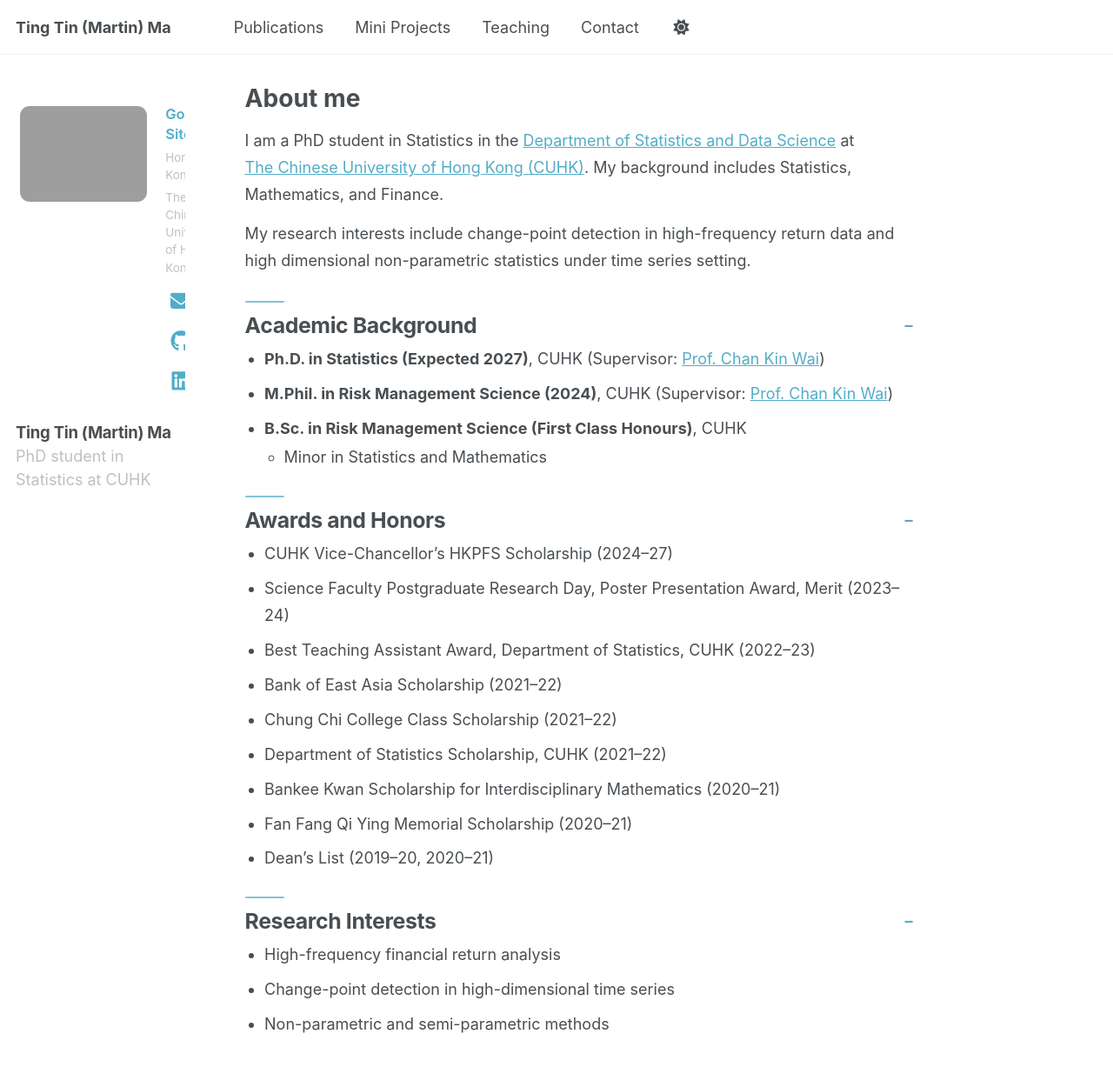
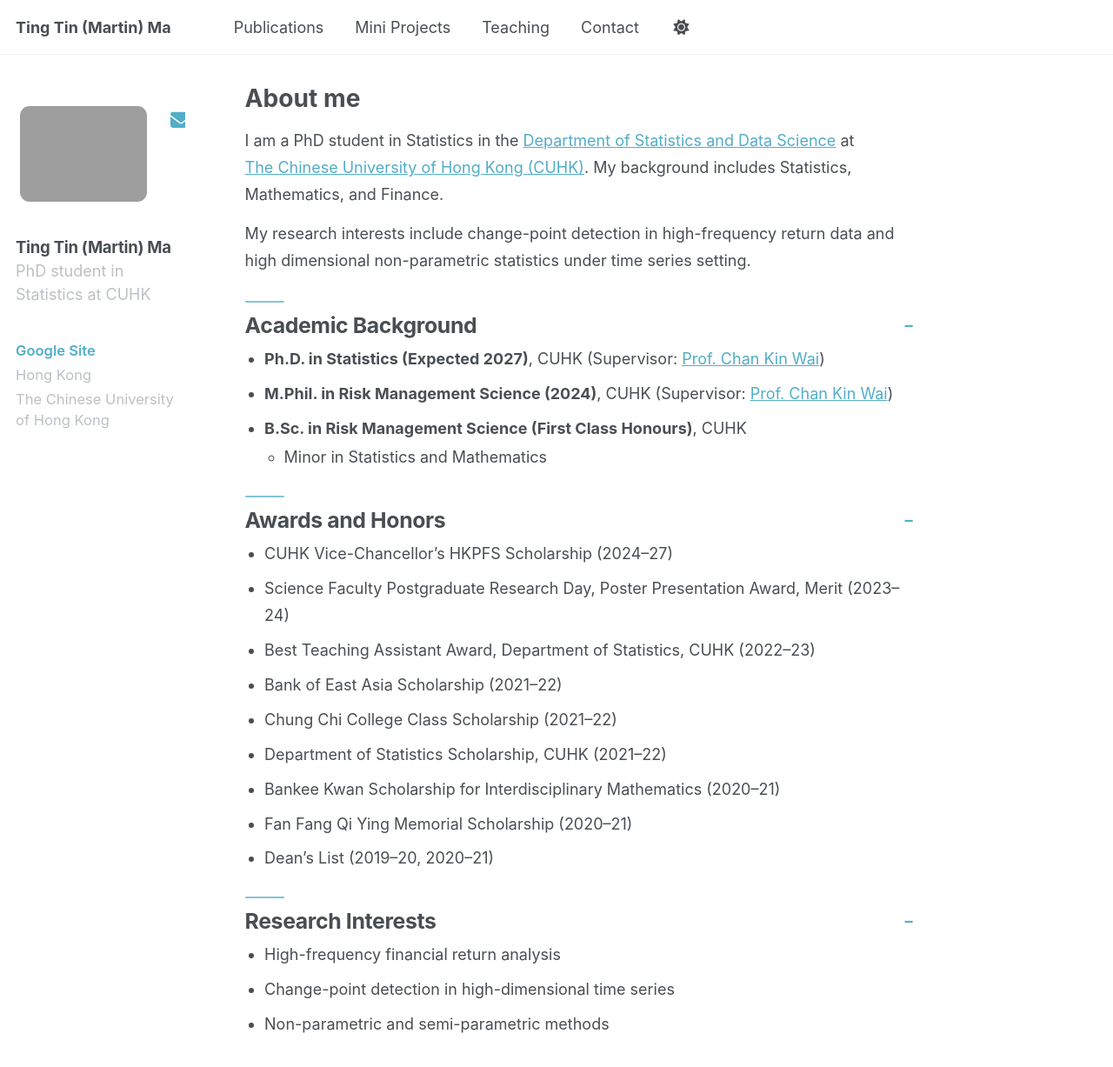
Before and after one commit to martinmtt0902/martinmtt0902.github.io, a Jekyll site: the page built from _pages/about.md, in a window 1280 px wide and 1400 px high. Shown: the top 1227 px of the window at 87% size. Built offline with Jekyll 4.4.1, drawn with Linux system fonts in a browser that asks for light colours; a script that is not in the unit is left out.

Commit message:
Adjust sidebar desktop and mobile layout

```diff
--- a/_includes/author-profile.html
+++ b/_includes/author-profile.html
@@ -17,16 +17,6 @@
     </div>
 
     <div class="author__top-details">
-      {% if author.uri %}
-        <a class="author__top-link" href="{{ author.uri }}">Google Site</a>
-      {% endif %}
-      {% if author.location %}
-        <p class="author__top-meta">{{ author.location }}</p>
-      {% endif %}
-      {% if author.employer %}
-        <p class="author__top-meta">{{ author.employer }}</p>
-      {% endif %}
-
       <div class="author__contact-icons">
         {% if author.email %}
           <a class="author__contact-icon" href="mailto:{{ author.email }}" aria-label="{{ site.data.ui-text[site.locale].email_label | default: 'Email' }}" title="{{ site.data.ui-text[site.locale].email_label | default: 'Email' }}">
@@ -52,4 +42,28 @@
     {% if author.pronouns %}<p class="author__pronouns">{{ author.pronouns }}</p>{% endif %}
     {% if author.bio %}<p class="author__bio">{{ author.bio }}</p>{% endif %}
   </div>
+
+  <div class="author__meta-list">
+    {% if author.uri %}
+      <p><a class="author__meta-link" href="{{ author.uri }}">Google Site</a></p>
+    {% endif %}
+    {% if author.location %}
+      <p>{{ author.location }}</p>
+    {% endif %}
+    {% if author.employer %}
+      <p>{{ author.employer }}</p>
+    {% endif %}
+
+    <div class="author__meta-mobile-links">
+      {% if author.email %}
+        <p><a class="author__meta-link" href="mailto:{{ author.email }}">{{ site.data.ui-text[site.locale].email_label | default: 'Email' }}</a></p>
+      {% endif %}
+      {% if author.github %}
+        <p><a class="author__meta-link" href="https://github.com/{{ author.github }}">GitHub</a></p>
+      {% endif %}
+      {% if author.linkedin %}
+        <p><a class="author__meta-link" href="https://www.linkedin.com/in/{{ author.linkedin }}">LinkedIn</a></p>
+      {% endif %}
+    </div>
+  </div>
 </div>
--- a/_sass/_custom.scss
+++ b/_sass/_custom.scss
@@ -179,10 +179,7 @@ html[data-theme="dark"] {
 }
 
 .author__top-block {
-  display: grid;
-  grid-template-columns: minmax(136px, 156px) minmax(0, 1fr);
-  gap: 0.9rem;
-  align-items: start;
+  display: block;
 }
 
 .author__avatar img {
@@ -194,40 +191,13 @@ html[data-theme="dark"] {
 }
 
 .author__top-details {
-  display: grid;
-  gap: 0.28rem;
-  align-content: start;
-  padding-top: 0.15rem;
-}
-
-.author__top-link,
-.author__top-meta {
-  margin: 0;
-  font-family: $sans-serif;
-  font-size: 0.92rem;
-  line-height: 1.4;
-}
-
-.author__top-link {
-  color: var(--global-link-color);
-  font-weight: 600;
-  text-decoration: none;
-}
-
-.author__top-link:hover,
-.author__top-link:focus-visible {
-  color: var(--global-link-color-hover);
-}
-
-.author__top-meta {
-  color: var(--global-text-color-light);
+  display: none;
 }
 
 .author__contact-icons {
   display: flex;
-  flex-wrap: wrap;
+  flex-wrap: nowrap;
   gap: 0.55rem;
-  margin-top: 0.3rem;
 }
 
 .author__contact-icon {
@@ -249,7 +219,7 @@ html[data-theme="dark"] {
 }
 
 .author__content {
-  margin-top: 0.2rem;
+  margin-top: 0.55rem;
   font-size: 1rem;
 
   @include breakpoint($large) {
@@ -274,15 +244,64 @@ html[data-theme="dark"] {
   }
 }
 
-.author__urls-wrapper {
-  margin-top: 0.9rem;
+.author__meta-list {
+  display: grid;
+  gap: 0.22rem;
+  margin-top: 0.2rem;
+}
+
+.author__meta-list p {
+  margin: 0;
+  font-family: $sans-serif;
+  font-size: 0.92rem;
+  line-height: 1.45;
+  color: var(--global-text-color-light);
+}
+
+.author__meta-link {
+  color: var(--global-link-color);
+  font-weight: 600;
+  text-decoration: none;
+}
+
+.author__meta-link:hover,
+.author__meta-link:focus-visible {
+  color: var(--global-link-color-hover);
+}
+
+.author__meta-mobile-links {
+  display: grid;
+  gap: 0.18rem;
+  margin-top: 0.18rem;
+}
+
+.author__meta-mobile-links p {
+  color: var(--global-text-color);
+}
+
+@include breakpoint($large) {
+  .author__top-block {
+    display: grid;
+    grid-template-columns: minmax(136px, 156px) minmax(0, 1fr);
+    gap: 0.9rem;
+    align-items: start;
+  }
+
+  .author__top-details {
+    display: grid;
+    align-content: start;
+    padding-top: 0.15rem;
+  }
+
+  .author__meta-mobile-links {
+    display: none;
+  }
 }
 
 .author__urls {
   margin-top: 0.35rem;
   font-size: 0.94rem;
   line-height: 1.55;
-
   @include breakpoint($large) {
     font-size: 1rem;
   }
@@ -552,20 +571,8 @@ html[data-theme="dark"] {
 }
 
 @include breakpoint(max-width $small) {
-  .author__top-block {
-    grid-template-columns: minmax(126px, 144px) minmax(0, 1fr);
-    gap: 0.85rem;
-  }
-
-  .author__top-link,
-  .author__top-meta {
+  .author__meta-list p {
     font-size: 0.88rem;
-  }
-
-  .author__contact-icon {
-    width: 1.9rem;
-    height: 1.9rem;
-    font-size: 1.28rem;
   }
 
   .profile-section,
```
